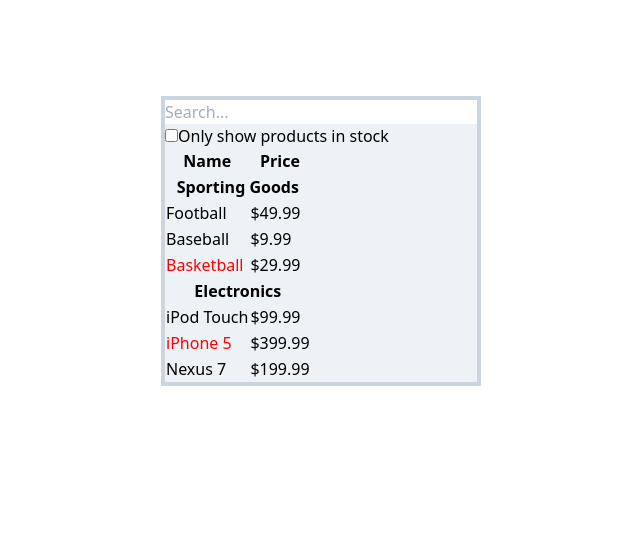
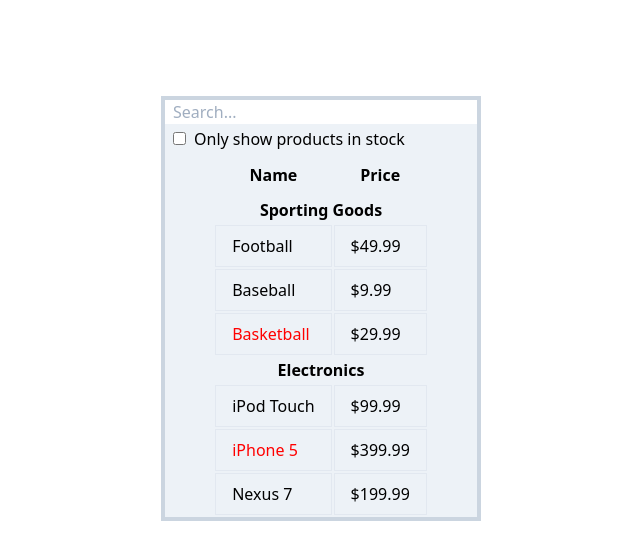
Before and after one commit to storrence88/product_search, a React (Create React App) app: page / in a window 1280 px wide. Shown: the top 560 px of the page, without its empty margins (319-959 px from the left). Built offline with nearby package versions, Linux system fonts and the light colour scheme.

Commit message:
Finish styling the SearchBar component and the Product table component

```diff
--- a/src/components/ProductCategoryRow.js
+++ b/src/components/ProductCategoryRow.js
@@ -4,7 +4,7 @@
   const category = props.category;
 
   return (
-    <tr>
+    <tr className='border px-4 py-2'>
       <th colSpan='2'>{category}</th>
     </tr>
   );
--- a/src/components/ProductRow.js
+++ b/src/components/ProductRow.js
@@ -10,8 +10,8 @@
 
   return (
     <tr>
-      <td>{name}</td>
-      <td>{price}</td>
+      <td className='border px-4 py-2'>{name}</td>
+      <td className='border px-4 py-2'>{price}</td>
     </tr>
   );
 };
--- a/src/components/ProductTable.js
+++ b/src/components/ProductTable.js
@@ -21,11 +21,11 @@
   });
 
   return (
-    <table>
+    <table className='table-fixed border-separate mx-auto'>
       <thead>
         <tr>
-          <th>Name</th>
-          <th>Price</th>
+          <th className='px-4 py-2'>Name</th>
+          <th className='px-4 py-2'>Price</th>
         </tr>
       </thead>
       <tbody>{rows}</tbody>
--- a/src/components/SearchBar.js
+++ b/src/components/SearchBar.js
@@ -2,16 +2,20 @@
 
 const SearchBar = (props) => {
   return (
-    <form>
+    <form className>
       <input
         type='text'
-        className='w-full'
+        className='w-full px-2'
         placeholder='Search...'
         value={props.filterText}
         onChange={(event) => props.setFilterText(event.target.value)}
       />
       <p>
-        <input type='checkbox' onChange={() => props.setInStockOnly(!props.inStockOnly)} />
+        <input
+          type='checkbox'
+          className='m-2'
+          onChange={() => props.setInStockOnly(!props.inStockOnly)}
+        />
         Only show products in stock
       </p>
     </form>
```
